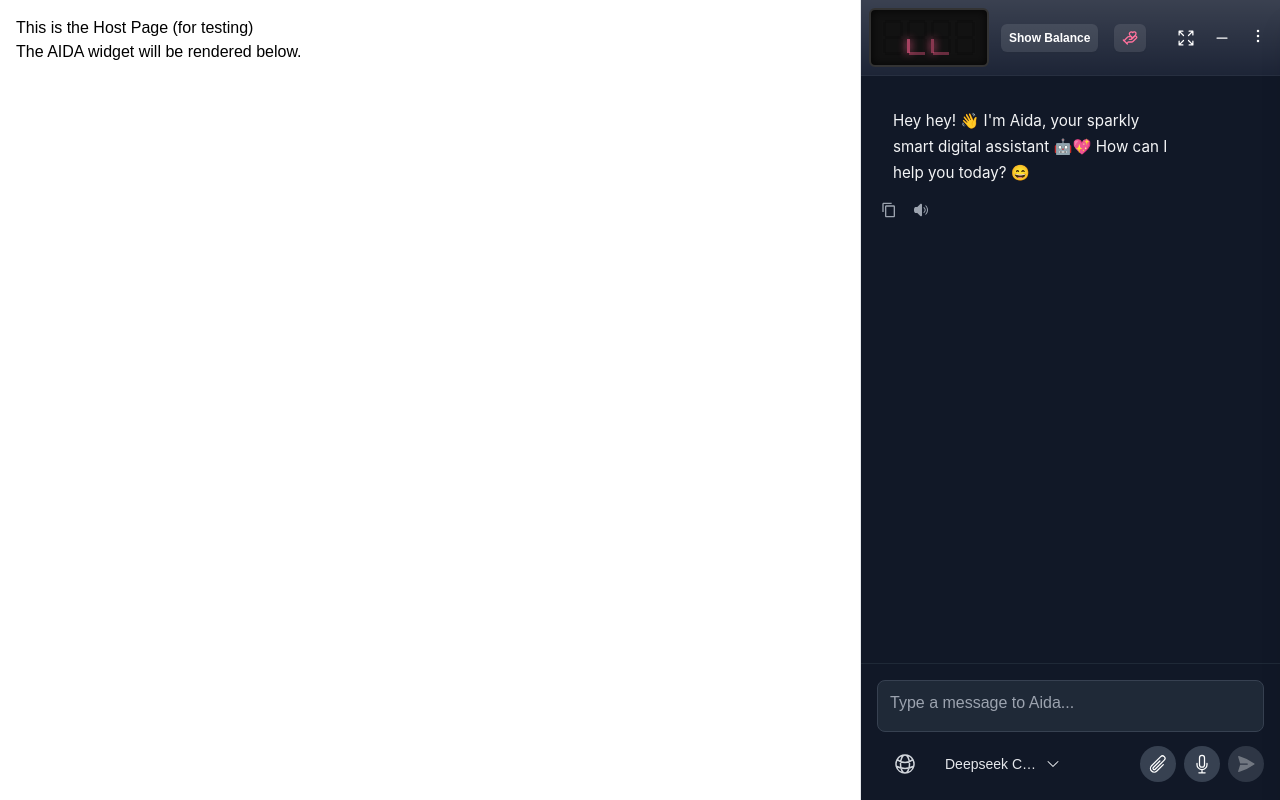
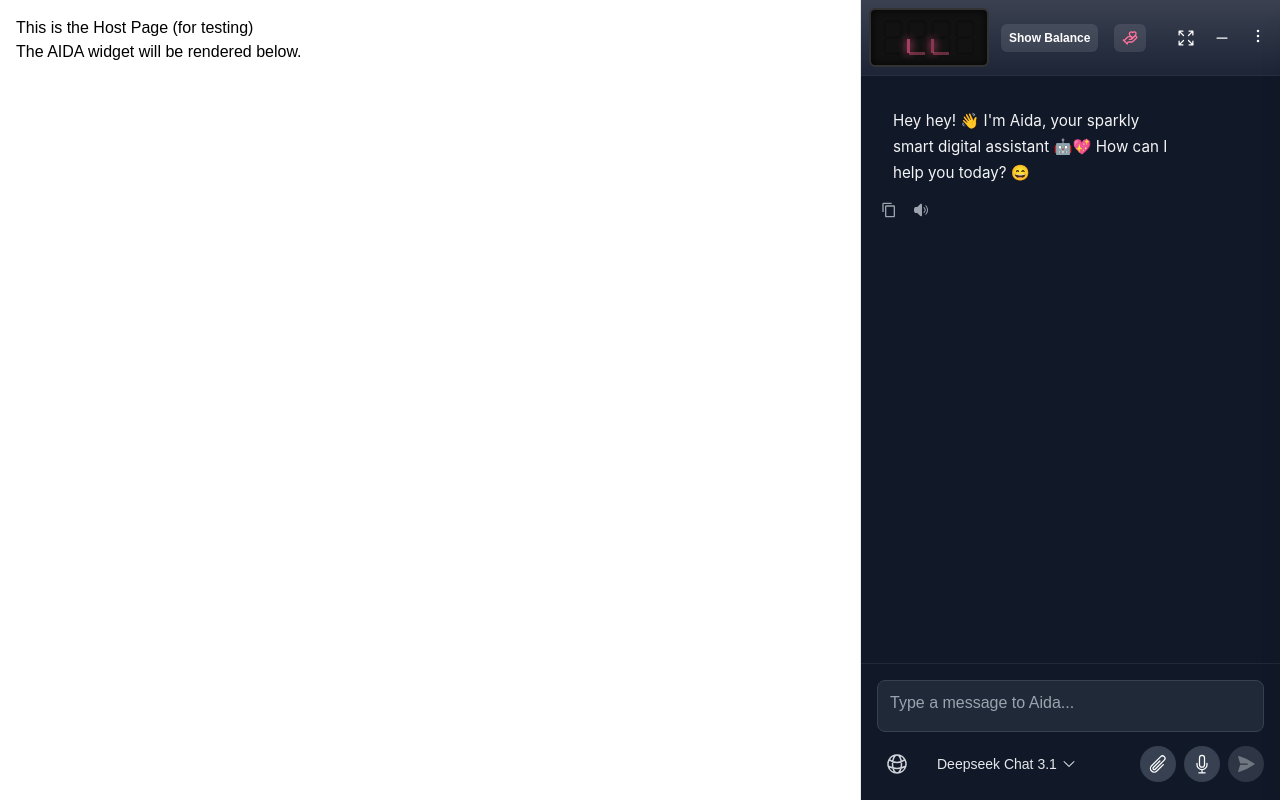
Before and after one commit to BitSavvy-Solutions/AIDA-widget, a React (Vite) app: page / in a window 1280 px wide. Both pictures are taken after a click on the button 1198 px from the left and 772 px from the top of the page. Built offline with nearby package versions, Linux system fonts and the light colour scheme; what tailwindcss-rtl would draw is missing.

Commit message:
Model text warps when size reduced

```diff
--- a/src/AidaWidget/ChatInput.jsx
+++ b/src/AidaWidget/ChatInput.jsx
@@ -54,8 +54,6 @@ const ChatInput = ({
     const [isModelMenuOpen, setIsModelMenuOpen] = useState(false);
     const [isHoveringCancel, setIsHoveringCancel] = useState(false);
 
-    // ✨ NEW: Determine if we are in a state that displays a wide "Pill" (Recording/Transcribing/Error)
-    // This is used to switch layout modes to prevent shifting the attachment button.
     const isPillMode = autoRecordCountdown !== null || transcriptionError || isRecording || isTranscribing;
 
     const formatTime = (seconds) => {
@@ -67,9 +65,6 @@ const ChatInput = ({
     const selectedModelLabel = AVAILABLE_MODELS.find(m => m.value === selectedModel)?.label || selectedModel;
 
     const renderSendButton = () => {
-        // ✨ MODIFIED: If the recording pill is active, we keep the Send button in the DOM
-        // but make it invisible. This acts as an anchor to keep the container width stable
-        // so the Attachment button doesn't move, while the Pill overlaps this space.
         const visibilityClass = isPillMode ? 'invisible pointer-events-none opacity-0' : '';
 
         if (isLoading) {
@@ -101,8 +96,6 @@ const ChatInput = ({
     };
 
     const renderRecordButton = () => {
-        // ✨ MODIFIED: Common classes for the absolute positioned pill
-        // right-0 anchors it to the right edge, overlapping the invisible send button.
         const pillBaseClass = "absolute right-0 z-20 flex items-center";
 
         if (autoRecordCountdown !== null) {
@@ -165,7 +158,6 @@ const ChatInput = ({
                     ? 'bg-red-600 hover:bg-red-700'
                     : (theme === 'dark' ? 'bg-gray-700' : 'bg-gray-900');
 
-            // ✨ MODIFIED: Removed ml-2, added pillBaseClass
             const pillClassName = `${pillBaseClass} gap-2 rounded-full px-3 py-2 text-white shadow-md transition-all duration-200 ${pillBgColor} ${isCurrentlyTranscribing ? 'cursor-pointer' : ''}`;
 
             return (
@@ -199,7 +191,6 @@ const ChatInput = ({
             );
         }
 
-        // Idle state (Standard Mic Button) - Stays in normal flow
         return (
             <button
                 onClick={handleRecordButtonClick} disabled={autoSendCountdown !== null}
@@ -225,25 +216,28 @@ const ChatInput = ({
             </div>
 
             <div className="flex items-center justify-between">
-                <div className="relative flex items-center">
+                {/* ✨ MODIFIED: Added min-w-0 and flex-1 to allow this section to shrink */}
+                <div className="relative flex items-center min-w-0 flex-1 mr-2">
                     {features.webSearch && (
                         <button
                             type="button" onClick={() => setIsWebSearchEnabled(p => !p)} disabled={isTranscribing}
-                            className={`p-2 rounded-full disabled:opacity-50 ml-2 transition-colors ${isWebSearchEnabled ? (theme === 'dark' ? 'bg-blue-500/30 text-blue-300' : 'bg-blue-100 text-blue-600') : (theme === 'dark' ? 'text-gray-300 hover:bg-gray-700' : 'text-gray-700 hover:bg-gray-100')}`}
+                            className={`p-2 rounded-full disabled:opacity-50 transition-colors flex-shrink-0 ${isWebSearchEnabled ? (theme === 'dark' ? 'bg-blue-500/30 text-blue-300' : 'bg-blue-100 text-blue-600') : (theme === 'dark' ? 'text-gray-300 hover:bg-gray-700' : 'text-gray-700 hover:bg-gray-100')}`}
                             aria-pressed={isWebSearchEnabled} aria-label="Toggle web search" title="Toggle web search"
                         >
                             <HiOutlineGlobeAlt className="h-6 w-6" />
                         </button>
                     )}
                     {features.modelSelection && (
-                        <div className="relative ml-2">
+                        /* ✨ MODIFIED: Added min-w-0 to wrapper */
+                        <div className="relative ml-2 min-w-0">
                              <button
                                 type="button" onClick={() => setIsModelMenuOpen((p) => !p)} disabled={isTranscribing}
-                                className={`flex items-center gap-1 rounded-full px-3 py-1 text-sm disabled:opacity-50 transition-colors ${theme === 'dark' ? 'text-gray-200 hover:bg-gray-700' : 'text-gray-700 hover:bg-gray-100'}`}
+                                className={`flex items-center gap-1 rounded-full px-3 py-1 text-sm disabled:opacity-50 transition-colors max-w-full ${theme === 'dark' ? 'text-gray-200 hover:bg-gray-700' : 'text-gray-700 hover:bg-gray-100'}`}
                                 aria-haspopup="menu" aria-expanded={isModelMenuOpen} aria-label={`Select AI Model (current: ${selectedModelLabel})`} title="Select AI Model"
                             >
-                                <span className="truncate max-w-[96px]">{selectedModelLabel}</span>
-                                <HiChevronDown className="h-4 w-4" />
+                                {/* ✨ MODIFIED: Removed fixed max-w-[96px], added truncate to span */}
+                                <span className="truncate">{selectedModelLabel}</span>
+                                <HiChevronDown className="h-4 w-4 flex-shrink-0" />
                             </button>
                             {isModelMenuOpen && (
                                 <div className={`absolute z-50 left-0 bottom-full mb-2 w-48 rounded-md shadow-lg overflow-hidden ${theme === 'dark' ? 'bg-gray-800 border border-gray-700 text-gray-100' : 'bg-white border border-gray-200 text-gray-900'}`} role="menu">
@@ -260,8 +254,8 @@ const ChatInput = ({
                     )}
                 </div>
 
-                {/* ✨ MODIFIED: Added 'relative' to container to support absolute positioning of the pill */}
-                <div className="flex items-center chat-action-buttons relative">
+                {/* ✨ MODIFIED: Added flex-shrink-0 to prevent buttons from squishing */}
+                <div className="flex items-center chat-action-buttons relative flex-shrink-0">
                     {features.imageUpload && (
                         <AttachmentButton count={attachmentCount} onClick={onOpenAttachments} disabled={isTranscribing || isEditing} theme={theme}/>
                     )}
```
